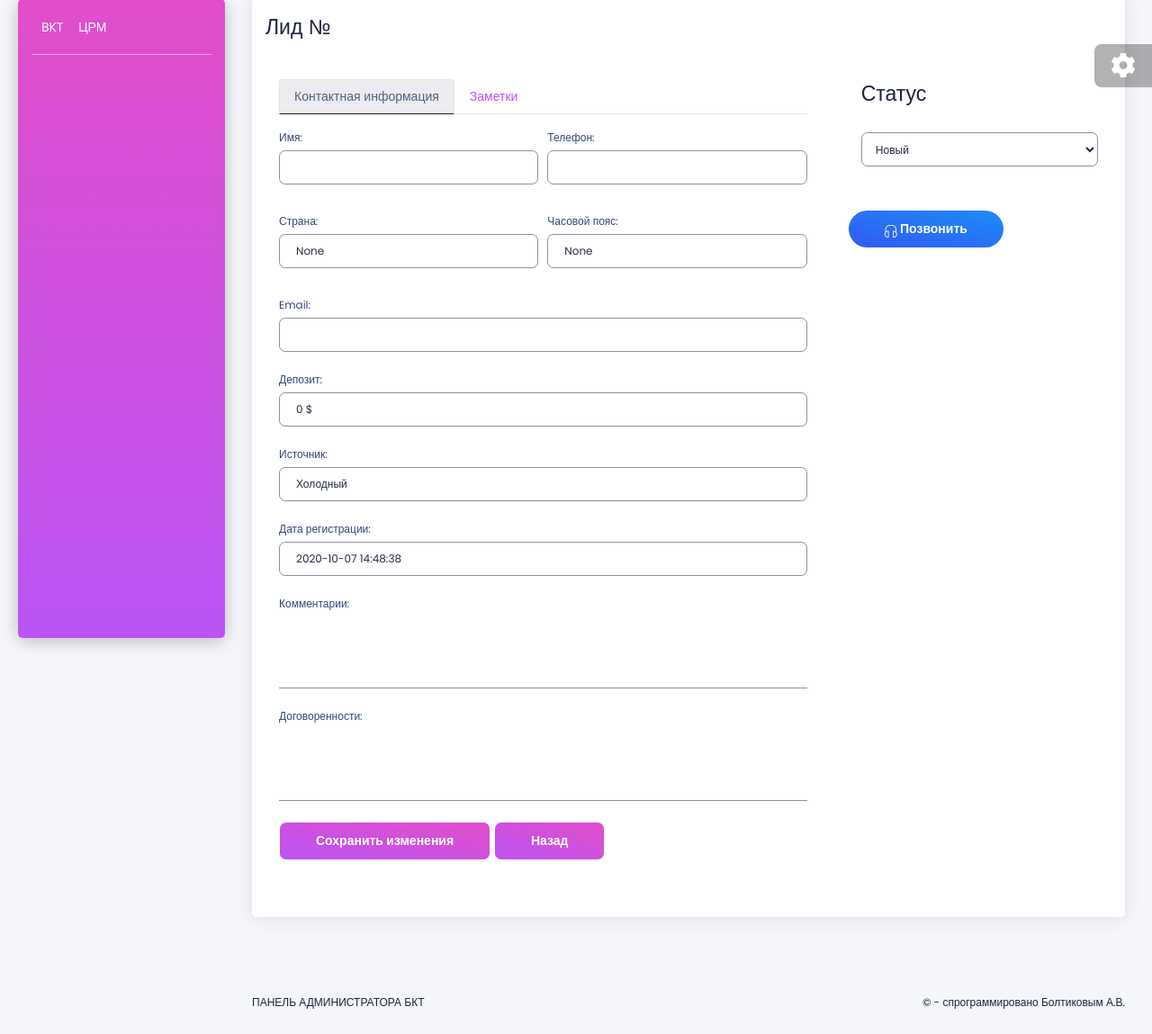
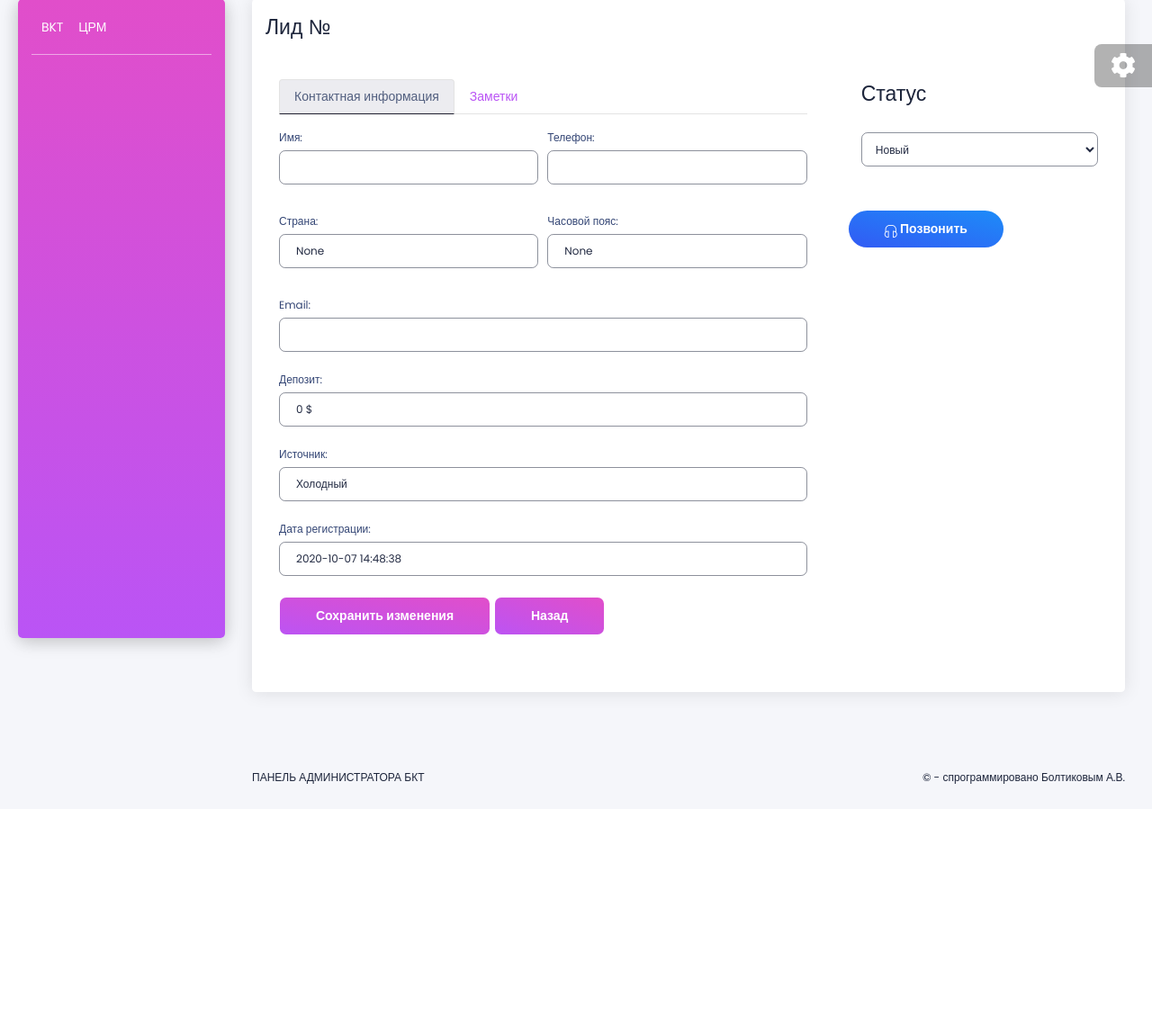
Before and after one commit to BlackFireBolt/bkt_crm, a Django app: template bkt_crm/templates/lead_detail.html in a window 1280 px wide. Shown: the part 81-1230 px from the top of the page at 90% size. After the commit the page ends 952 px from the top, so only its background shows below. Run offline with Django 3.2, Linux system fonts and the light colour scheme; the template is opened without the code that fills it: values that come from a table or form of the project are taken from there, others are empty; some libraries are stand-ins or nearby versions.

Commit message:
version 0.6

```diff
--- a/bkt_crm/static/assets/js/ajax.js
+++ b/bkt_crm/static/assets/js/ajax.js
@@ -63,7 +63,6 @@ function create_lead(url, lead_id=null){
             created_date: $('#post_created_date').val(),
             manager: $('#post_manager').val(),
 
-            notes: $('#post_notes').val(),
             status: $('#post_status').val(),
             csrfmiddlewaretoken:$('input[name=csrfmiddlewaretoken]').val(),
             action: 'post'
--- a/bkt_crm/templates/layouts/base.html
+++ b/bkt_crm/templates/layouts/base.html
@@ -24,8 +24,8 @@
   <meta charset="utf-8" />
   <meta name="viewport" content="width=device-width, initial-scale=1, shrink-to-fit=no">
 
-  <link rel="apple-touch-icon" sizes="76x76" href="{% static 'assets/img/apple-icon.png' %}">
-  <link rel="icon" type="image/png"          href="{% static 'assets/img/favicon.png'    %}">
+  <link rel="apple-touch-icon" sizes="76x76" href="{% static 'assets/img/favicon.ico' %}">
+  <link rel="icon" type="image/png"          href="{% static 'assets/img/favicon.ico'    %}">
 
   <title>
     Панель {% if user|has_group:'Администратор' %} Администратора БКТ {% else %} менеджера {% endif %} - {% block title %}{% endblock %}
--- a/bkt_crm/templates/lead_detail.html
+++ b/bkt_crm/templates/lead_detail.html
@@ -85,14 +85,6 @@
 
                                                 </script>
                                             </div>
-                                            <div class="form-group" id="notes">
-                                                {{ lead_form.notes.label_tag }}
-                                                {{ lead_form.notes }}
-                                            </div>
-                                            <div class="form-group" id="agreements">
-                                                {{ lead_form.agreements.label_tag }}
-                                                {{ lead_form.agreements }}
-                                            </div>
                                             <button id="lead_change" data-id="{{ lead.pk }}" type="button"
                                                     class="btn btn-primary">
                                                 Сохранить изменения
--- a/lead/admin.py
+++ b/lead/admin.py
@@ -7,7 +7,11 @@ class LeadAdmin(admin.ModelAdmin):
     list_display = ('name', 'phone', 'status', 'created_date', 'manager')
 
 
+class NoteAdmin(admin.ModelAdmin):
+    list_display = ('lead', 'created_date')
+
+
 admin.site.register(Lead, LeadAdmin)
-admin.site.register(Note)
+admin.site.register(Note, NoteAdmin)
 
 admin.site.site_header = 'BKT'
--- a/lead/forms.py
+++ b/lead/forms.py
@@ -6,8 +6,8 @@ from .models import Lead, Note
 class LeadForm(forms.ModelForm):
     class Meta:
         model = Lead
-        fields = ['name', 'email', 'phone', 'country', 'time_zone', 'created_date', 'status', 'notes', 'manager',
-                  'agreements', 'source', 'depozit']
+        fields = ['name', 'email', 'phone', 'country', 'time_zone', 'created_date', 'status', 'manager',
+                  'source', 'depozit']
         widgets = {
             'name': forms.TextInput(attrs={
                 'id': 'post_name',
@@ -36,14 +36,6 @@ class LeadForm(forms.ModelForm):
             }),
             'source': forms.TextInput(attrs={
                 'id': 'post_source',
-                'class': 'form-control',
-            }),
-            'notes': forms.Textarea(attrs={
-                'id': 'post_notes',
-                'class': 'form-control',
-            }),
-            'agreements': forms.Textarea(attrs={
-                'id': 'post_agreements',
                 'class': 'form-control',
             }),
             'created_date': forms.DateTimeInput(attrs={
--- a/lead/models.py
+++ b/lead/models.py
@@ -63,8 +63,6 @@ class Lead(models.Model):
     )
     status = models.CharField(max_length=1, choices=OPTIONS, blank=True, default='n',
                               verbose_name='Статус')
-    notes = models.TextField(blank=True, verbose_name='Комментарии')
-    agreements = models.TextField(blank=True, verbose_name='Договоренности')
     source = models.CharField(max_length=64, blank=True, default='Холодный', verbose_name='Источник')
     manager = models.ForeignKey(User, null=True, on_delete=models.PROTECT, verbose_name='Менеджер')
 
--- a/lead/views.py
+++ b/lead/views.py
@@ -150,7 +150,6 @@ def change_lead(request):
         depozit = request.POST.get('depozit')
         country = request.POST.get('country')
         created_date = request.POST.get('created_date')
-        notes = request.POST.get('notes')
         status = request.POST.get('status')
         manager_id = request.POST.get('manager')
 
@@ -161,7 +160,6 @@ def change_lead(request):
         lead.depozit = depozit
         lead.country = country
         lead.created_date = created_date
-        lead.notes = notes
         lead.status = status
         managerold_id = None
         if lead.manager is not None:
```
Also changed, not shown: bkt_crm/static/assets/img/apple-icon.png (deleted), bkt_crm/static/assets/img/favicon.ico (added), bkt_crm/static/assets/img/favicon.png (deleted).
